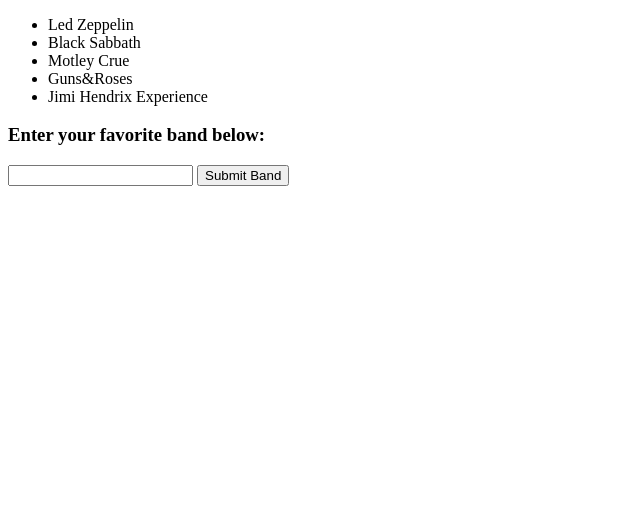
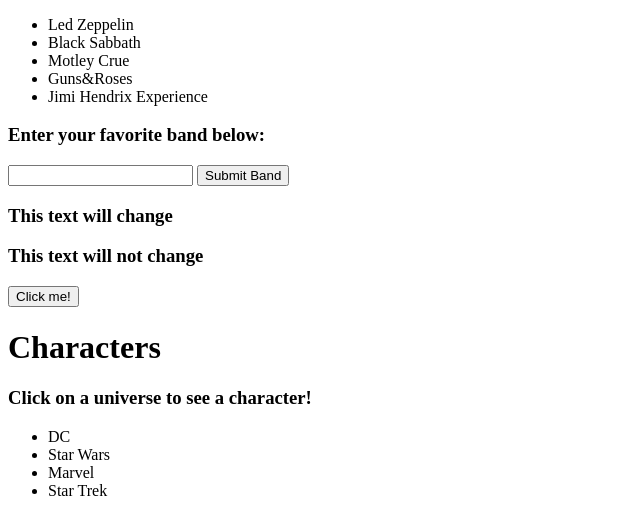
Before and after one commit to NickGuzi/JavaScript-Projects, a plain HTML site: page Basic JavaScript Projects/Project10_loops_arrays/index.html in a window 1280 px wide. Shown: the part 500-1016 px from the top of the page, without its empty margins (0-640 px from the left). Before the commit the page ends 800 px from the top, so only its background shows below. Drawn offline with Linux system fonts and the light colour scheme.

Commit message:
added code to practice with data attributes

```diff
--- a/Basic JavaScript Projects/Project10_loops_arrays/JS/main.js
+++ b/Basic JavaScript Projects/Project10_loops_arrays/JS/main.js
@@ -109,3 +109,15 @@ function bandFunc() {
     }
     document.getElementById("band").innerHTML = band_output;
 }
+
+//Practice with getElementsByClassName
+function Hello_World() {
+    var X = document.getElementsByClassName("Click");
+    X[0].innerHTML = "The text has changed!";
+}
+
+//Practice with data attributes
+function displayType(character) {
+    var characterType = character.getAttribute("data-character-type");
+    alert(characterType + " is in the " + character.innerHTML + " universe!");
+}
--- a/Basic JavaScript Projects/Project10_loops_arrays/index.html
+++ b/Basic JavaScript Projects/Project10_loops_arrays/index.html
@@ -44,6 +44,24 @@
     <h3>Enter your favorite band below:</h3>
     <input id="bandInpt" type="text">
     <button id="band" onclick="bandFunc()">Submit Band</button>
+    <br>
+    <h3 class="Click">This text will change</h3>
+    <h3 class="Click">This text will not change</h3>
+    <button onclick="Hello_World()">Click me!</button>
+    <br>
+    <h1>Characters</h1>
+    <h3>Click on a universe to see a character!</h3>
+
+    <ul>
+        <li onclick="displayType(this)" id="DC"
+            data-character-type="Batman">DC</li>
+        <li onclick="displayType(this)" id="Star Wars"
+            data-character-type="Luke Skywalker">Star Wars</li>
+        <li onclick="displayType(this)" id="Marvel"
+            data-character-type="Thor">Marvel</li>
+        <li onclick="displayType(this)" id="Star Trek"
+            data-character-type="Jean-Luc Picard">Star Trek</li>
+    </ul>
 </body>
 
 
```
